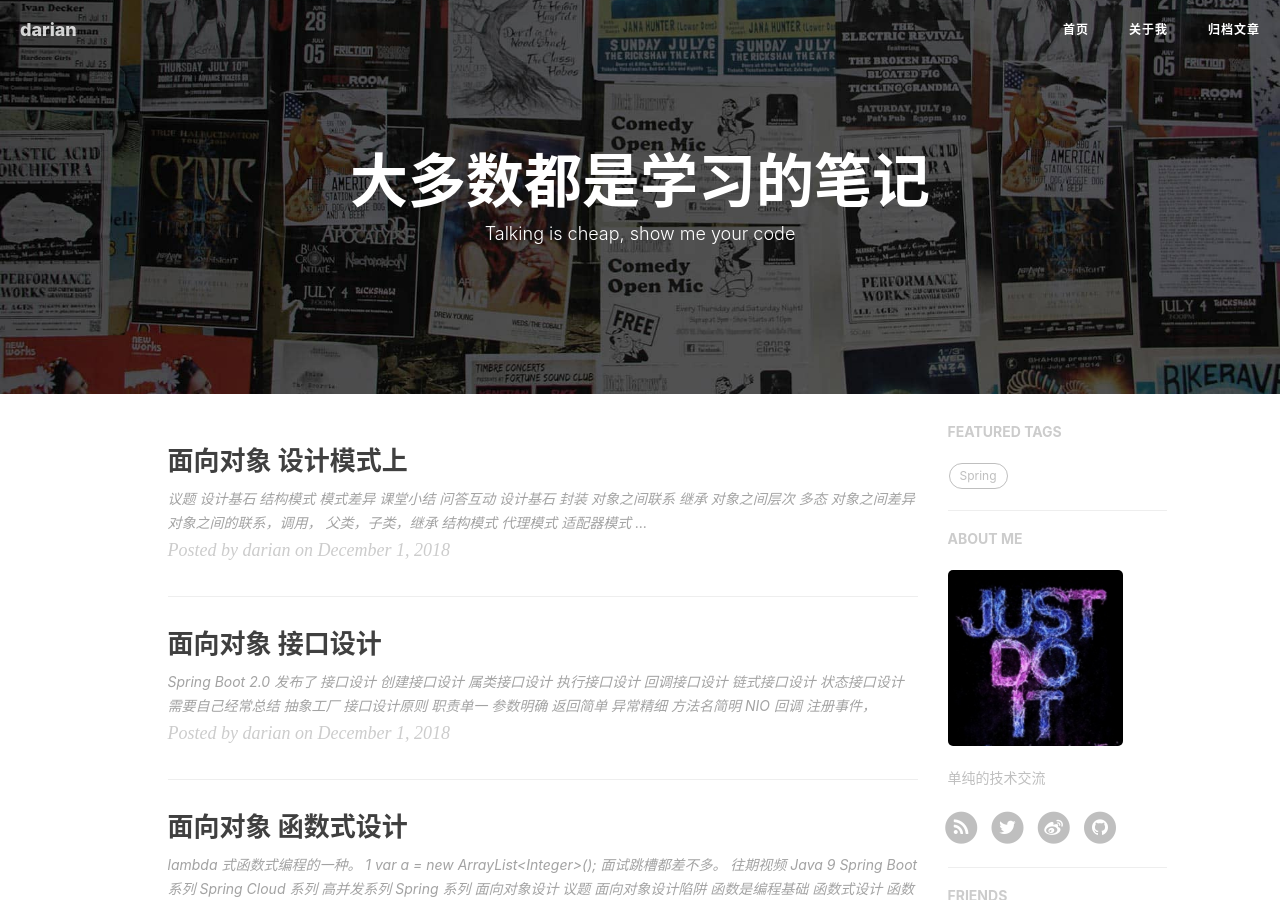
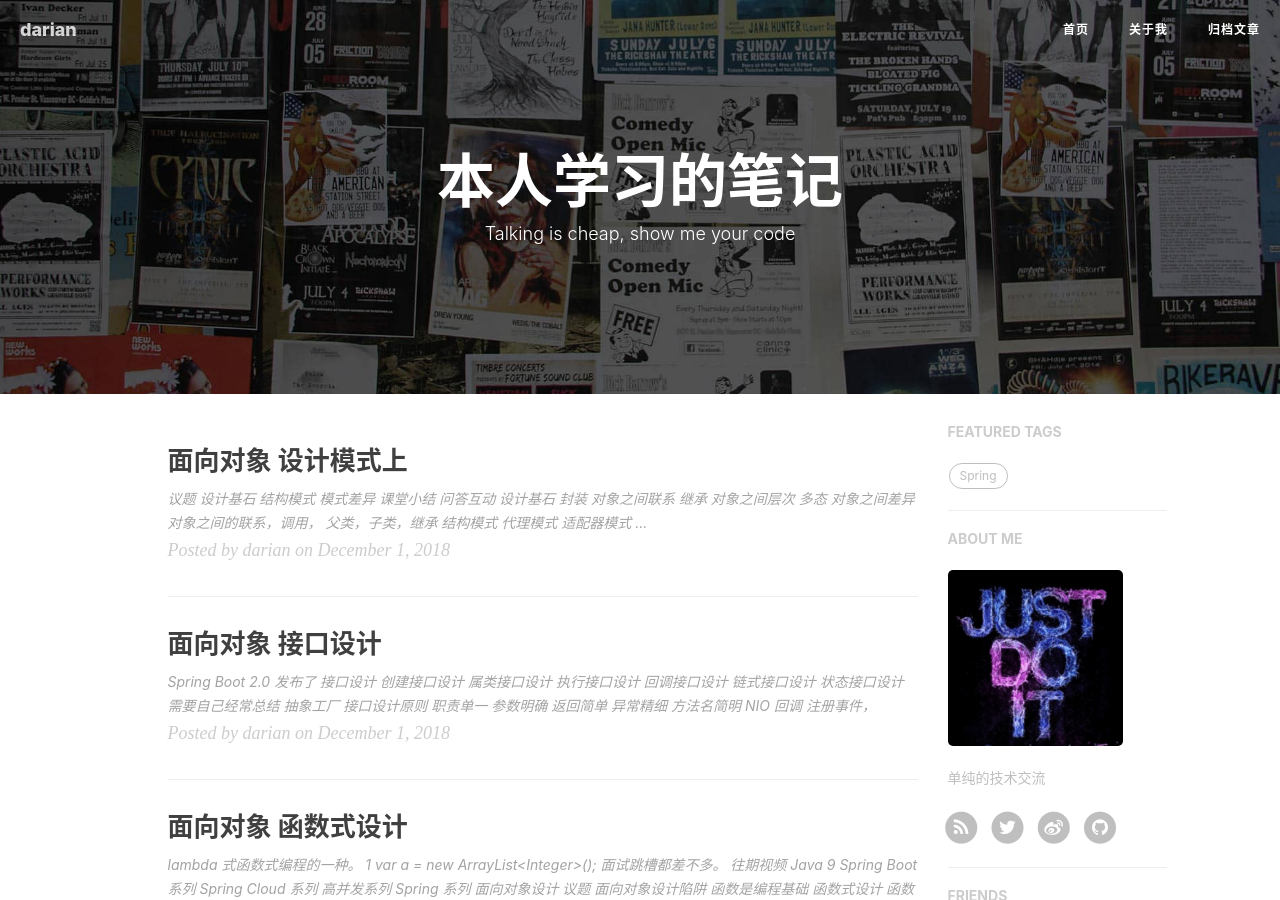
Before and after one commit to YuenTsheh/YuenTsheh.github.io, a Jekyll site: the page built from index.html, in a window 1280 px wide and 900 px high. Built offline with Jekyll 4.4.1, drawn with Linux system fonts in a browser that asks for light colours; nearby versions of some CDN libraries; the list of posts is cut into pages by our own code; comment, search, counter and statistics services are not loaded.

Commit message:
first commit

```diff
--- a/index.html
+++ b/index.html
@@ -1,6 +1,6 @@
 ---
 layout: page
-title: 大多数都是学习的笔记
+title: 本人学习的笔记
 author: darian
 description: "Talking is cheap, show me your code"
 ---
```
